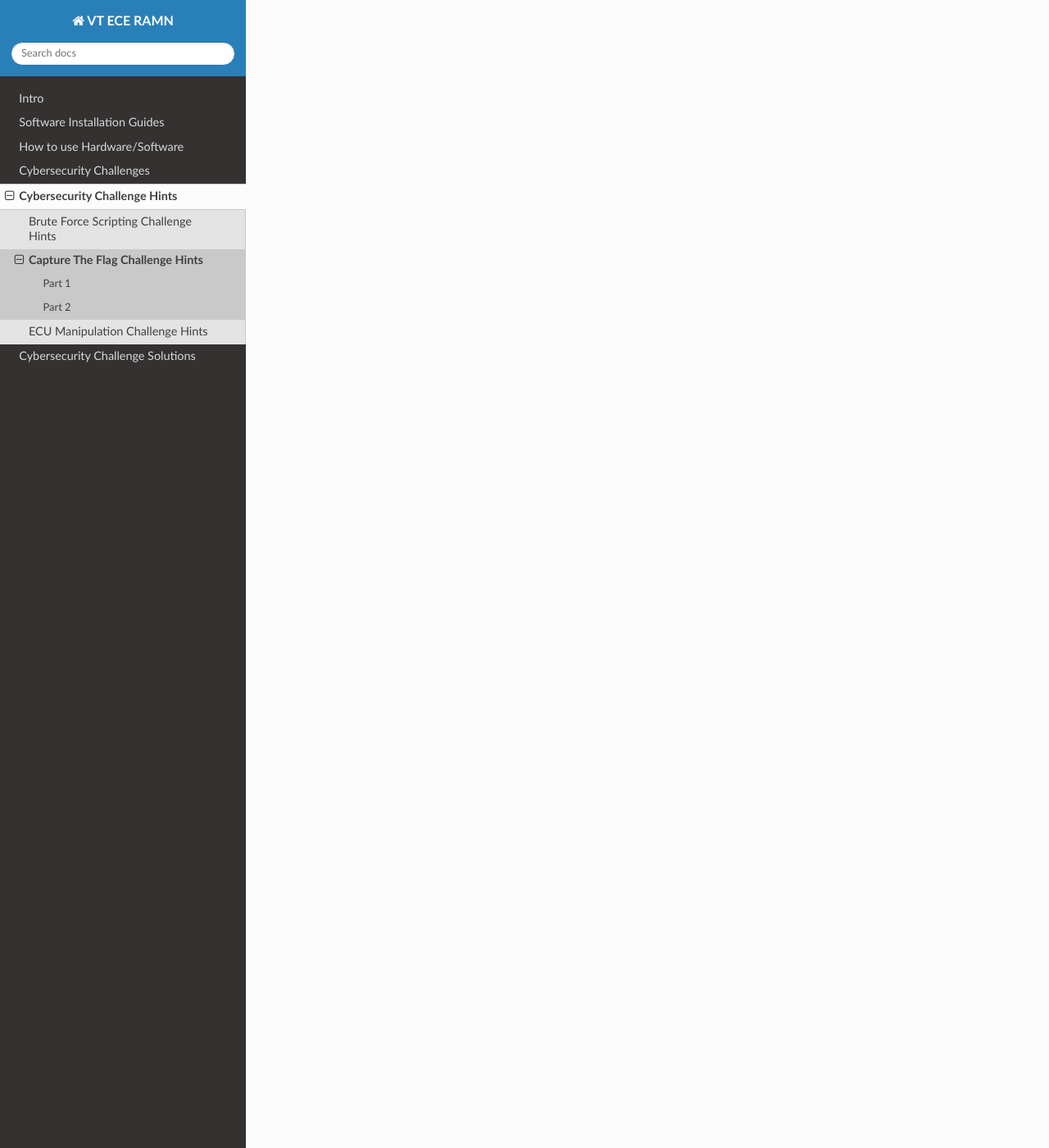
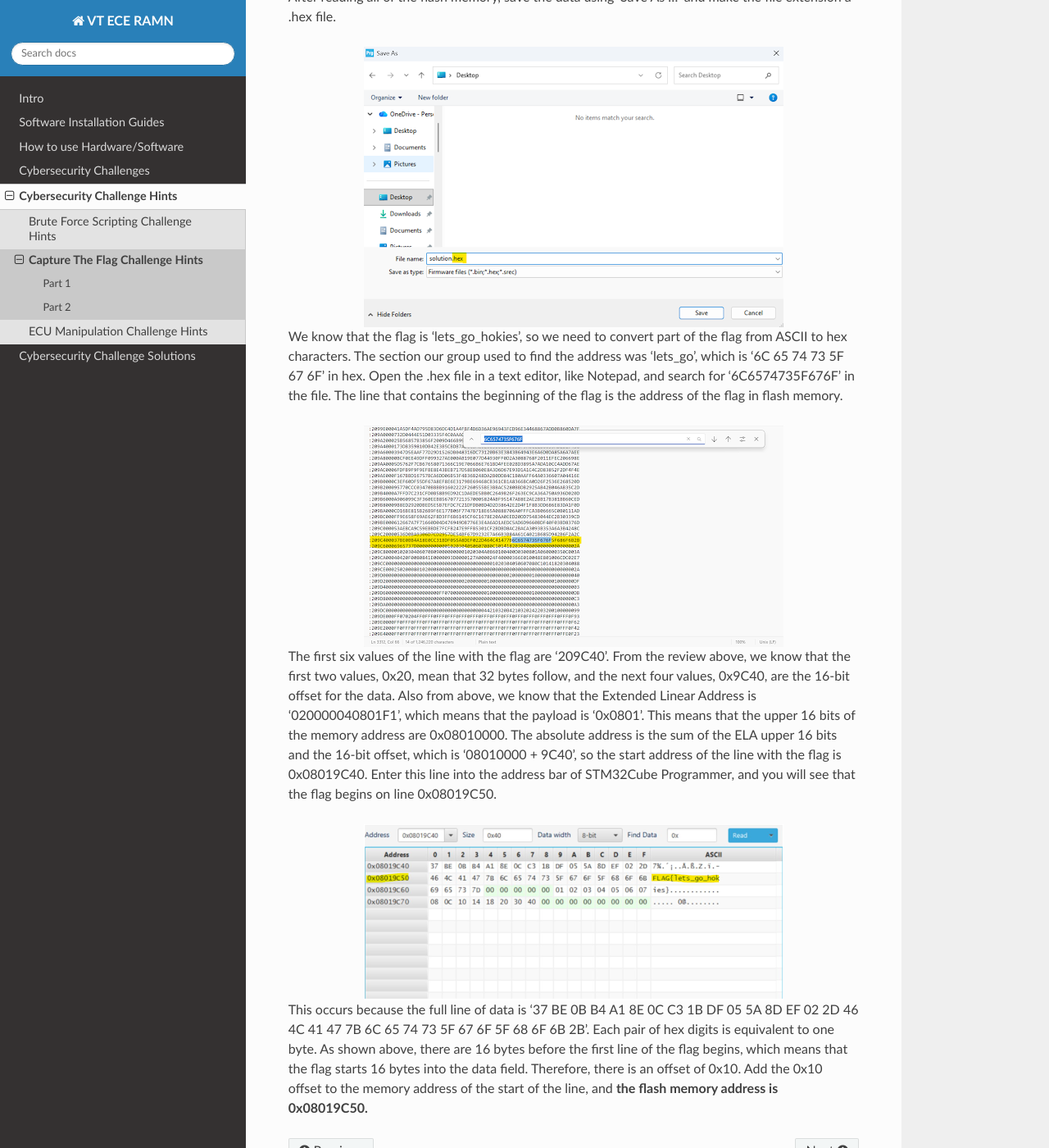
Before and after one commit to JonasvonStein/F25-04-Drive-Secure-Teaching-Automotive-Cybersecurity-with-RAMN, a Sphinx documentation site: the page built from docs/challengeHints/Capture_The_Flag.rst, in a window 1280 px wide and 1400 px high, scrolled down 1694 px. Shown: the whole window at 82% size. Built offline with Sphinx 7.4.7 and the Read the Docs theme 3.1.0, drawn with Linux system fonts in a browser that asks for light colours; pages that are not in the unit, such as notebooks, are missing from menus; some of the changed text lies outside the part shown.

Commit message:
added ctf s

```diff
--- a/docs/challengeHints/Capture_The_Flag.rst
+++ b/docs/challengeHints/Capture_The_Flag.rst
@@ -14,3 +14,49 @@ Part 2
 
 The flag you are looking for is “lets_go_hokies”.
 The string is hidden in hex inside the .hex file. Remember that the upper 16 bits of the address come from the ELA.
+
+.. image:: /img/Capture_The_Flag_Solution_JTAG.jpg
+   :align: center
+
+After the board is successfully connected to the STM32Cube Programmer, the debugger will display the information below.
+
+.. image:: /img/Capture_The_Flag_Solution_Debug_Screen.png
+   :align: center
+
+From the ‘Memory & File editing’ tab, select the ‘Read’ dropdown in the top right corner.
+Select ‘Read all’ and wait for the debugger to read all of the memory addresses.
+
+.. image:: /img/Capture_The_Flag_Solution_Read_All.png
+   :align: center
+
+After reading all of the flash memory, save the data using ‘Save As …’ and make the file extension a .hex file.
+
+.. image:: /img/Capture_The_Flag_Solution_Hex.png
+   :align: center
+
+We know that the flag is ‘lets_go_hokies’, so we need to convert part of the flag from ASCII to hex characters.
+The section our group used to find the address was ‘lets_go’, which is ‘6C 65 74 73 5F 67 6F’ in hex.
+Open the .hex file in a text editor, like Notepad, and search for ‘6C6574735F676F’ in the file.
+The line that contains the beginning of the flag is the address of the flag in flash memory.
+
+.. image:: /img/Capture_The_Flag_Solution_6C6574735F676F.png
+   :align: center
+
+The first six values of the line with the flag are ‘209C40’.
+From the review above, we know that the first two values, 0x20, mean that 32 bytes follow,
+and the next four values, 0x9C40, are the 16-bit offset for the data. Also from above,
+we know that the Extended Linear Address is ‘020000040801F1’, which means that the payload is ‘0x0801’.
+This means that the upper 16 bits of the memory address are 0x08010000. The absolute address is the sum
+of the ELA upper 16 bits and the 16-bit offset, which is ‘08010000 + 9C40’, so the start address of the
+line with the flag is 0x08019C40. Enter this line into the address bar of STM32Cube Programmer, and you
+will see that the flag begins on line 0x08019C50.
+
+.. image:: /img/Capture_The_Flag_Solution_Flag.png
+   :align: center
+
+This occurs because the full line of data is
+‘37 BE 0B B4 A1 8E 0C C3 1B DF 05 5A 8D EF 02 2D 46 4C 41 47 7B 6C 65 74 73 5F 67 6F 5F 68 6F 6B 2B’.
+Each pair of hex digits is equivalent to one byte. As shown above, there are 16 bytes before the first
+line of the flag begins, which means that the flag starts 16 bytes into the data field. Therefore, there
+is an offset of 0x10. Add the 0x10 offset to the memory address of the start of the line, and **the flash
+memory address is 0x08019C50.**
```
Also changed, not shown: docs/challengeSolutions/Capture_The_Flag.rst (+10 -0 lines), docs/img/Capture_The_Flag_Solution_6C6574735F676F.png (added), docs/img/Capture_The_Flag_Solution_Debug_Screen.png (added), docs/img/Capture_The_Flag_Solution_Flag.png (added), docs/img/Capture_The_Flag_Solution_Hex.png (added), docs/img/Capture_The_Flag_Solution_JTAG.jpg (added), docs/img/Capture_The_Flag_Solution_Read_All.png (added).
